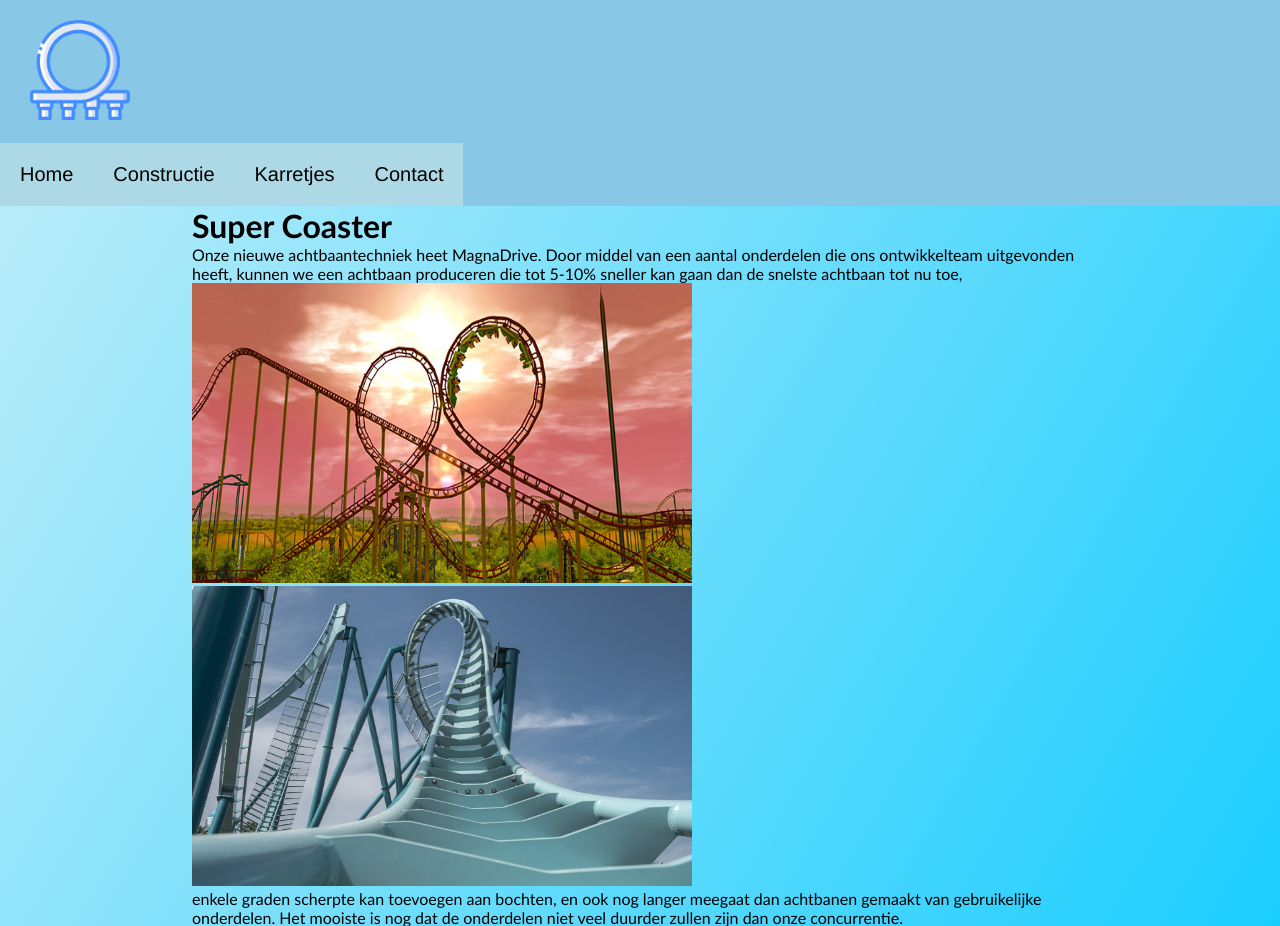
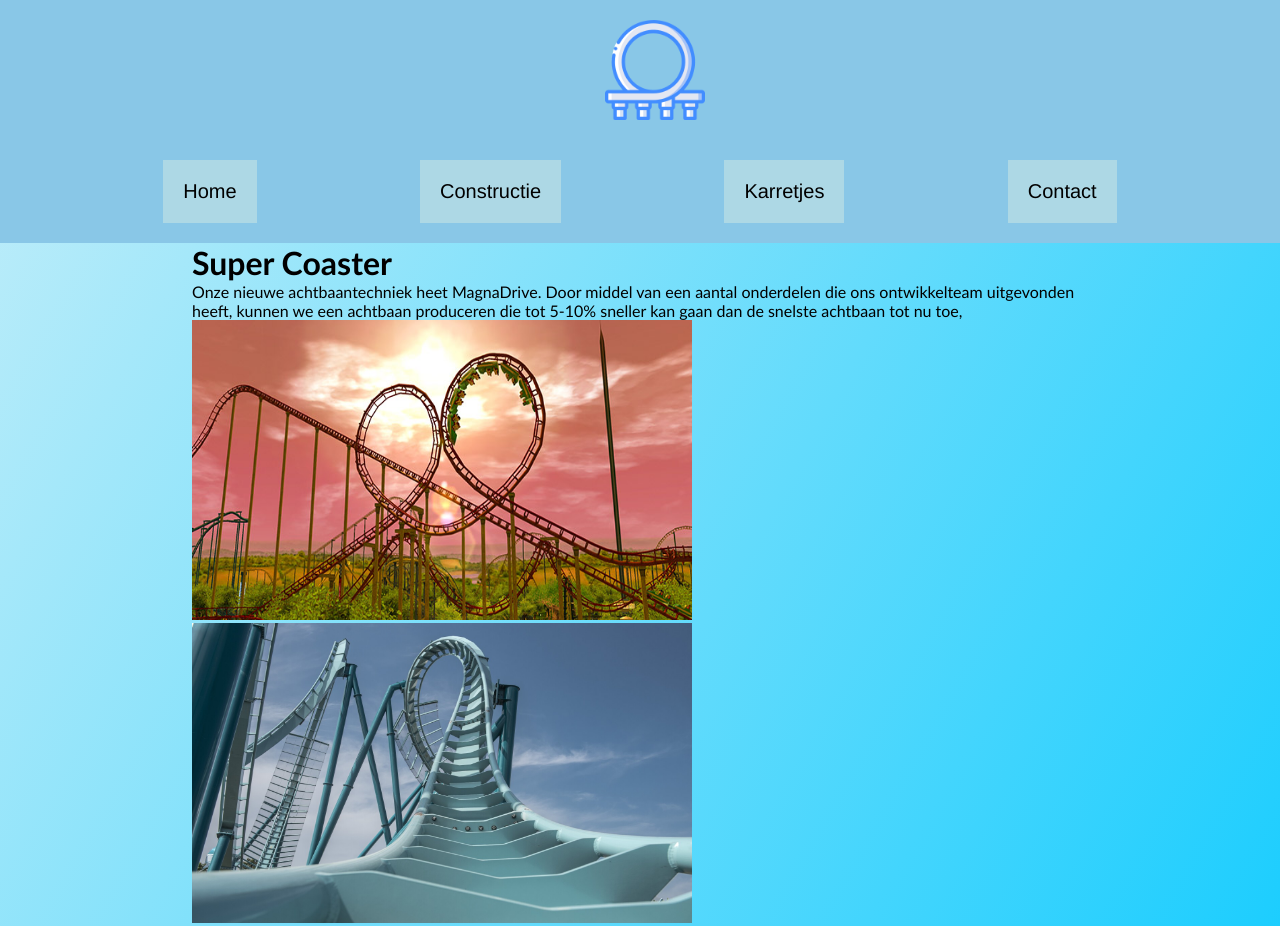
Before and after one commit to Koen-Smit/SuperCoaster-NV, a PHP site: page /index.php in a window 1280 px wide. Shown: the top 926 px of the page. Run offline with PHP 8.4, Linux system fonts and the light colour scheme; some libraries are stand-ins or nearby versions.

Commit message:
changed the header css

```diff
--- a/css/main.css
+++ b/css/main.css
@@ -24,9 +24,15 @@ body{
 header{
   background-image: linear-gradient(120deg, #89C7E7 0%, #89C7E7 100%);
   display: flex;
-  flex-direction: row;
-  justify-content: space-between;
+  flex-direction: column;
   width: 100%;
+  justify-content: center;
+}
+
+.header a{
+  display: flex;
+  justify-content: center;
+  margin-bottom: 20px;
 }
 
 #toggle1 {
```
